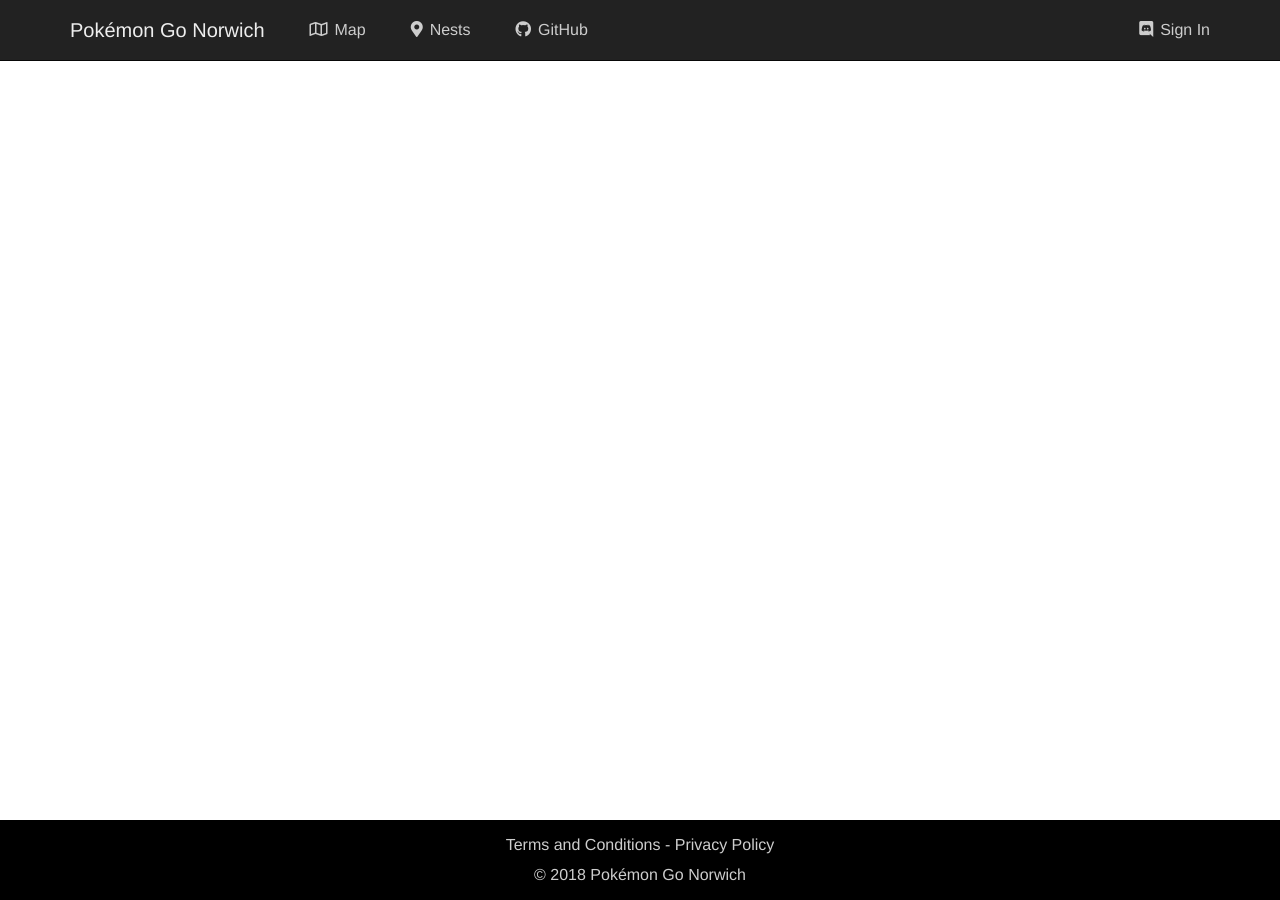
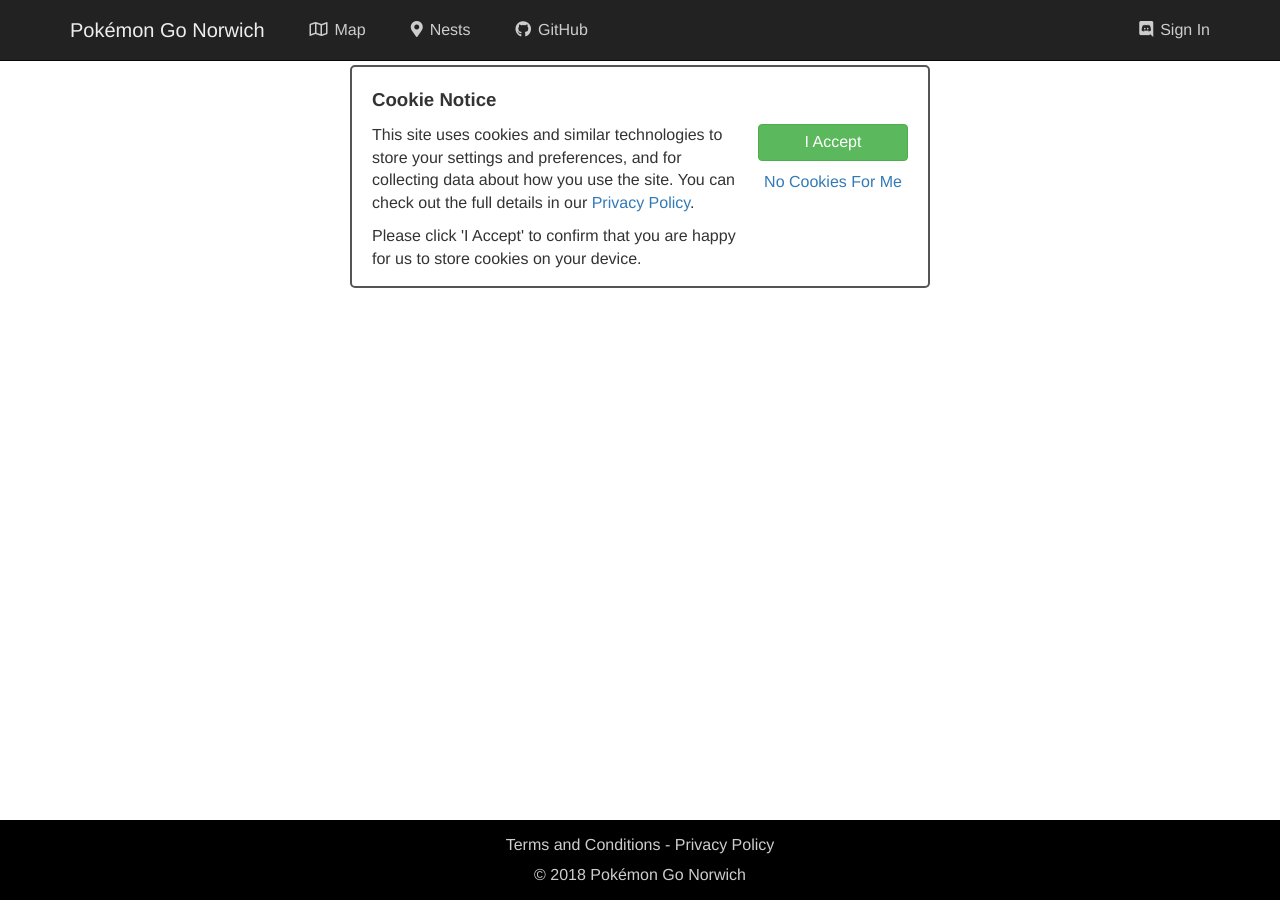
Before and after one commit to NorwichPoGo/nests, a Jekyll site: the page built from index.html, in a window 1280 px wide. Built offline with Jekyll 4.4.1, drawn with Linux system fonts in a browser that asks for light colours; nearby versions of some CDN libraries.

Commit message:
Add a cookie notice. (#16)

```diff
--- /dev/null
+++ b/_includes/cookie_notice.html
@@ -0,0 +1,11 @@
+<div class="cookie-notice">
+  <div class="heading">Cookie Notice</div>
+  <div class="left-section">
+    <p>This site uses cookies and similar technologies to store your settings and preferences, and for collecting data about how you use the site. You can check out the full details in our <a href="{{ site.data.routes.privacyPolicy }}#14-cookies">Privacy Policy</a>.</p>
+    <p>Please click 'I Accept' to confirm that you are happy for us to store cookies on your device.</p>
+  </div>
+  <div class="right-section">
+    <a href="#" class="btn btn-success accept">I Accept</a>
+    <a href="#" class="reject">No Cookies For Me</a>
+  </div>
+</div>
--- a/_includes/user_handling.html
+++ b/_includes/user_handling.html
@@ -1,9 +1,26 @@
 <script>
   $(function () {
+    const cookieNotice = $('.cookie-notice');
+    const acceptCookies = localStorage.getItem('acceptCookies');
+
+    if (acceptCookies !== 'true' && acceptCookies !== 'false') {
+      cookieNotice.show();
+    }
+
+    $('.cookie-notice .accept').click(function () {
+      cookieNotice.hide();
+      localStorage.setItem('acceptCookies', 'true');
+    });
+    $('.cookie-notice .reject').click(function () {
+      cookieNotice.hide();
+      localStorage.setItem('acceptCookies', 'false');
+    });
+
     const userJson = localStorage.getItem('user');
     if (!userJson) return;
     const user = JSON.parse(userJson);
     if (!user || !user.id || !user.username) return;
+
     $('.user-sign-in-link').addClass('hidden');
     $('.user-sign-out-link').addClass('shown');
     $('.user-profile-text').html(
--- a/_layouts/default.html
+++ b/_layouts/default.html
@@ -38,6 +38,13 @@
     {%- endfor- %}
     {% endif %}
 
+    {%- capture cookie_notice_file -%}{{ 'cookie_notice.html' }}{%- endcapture -%}
+    {%- capture cookie_notice -%}{%- include {{ cookie_notice_file }} -%}{%- endcapture -%}
+    {%- assign cookie_notice_lines = cookie_notice | newline_to_br | strip_newlines | split: '<br />' -%}
+    {% for line in cookie_notice_lines %}
+    {{ line }}
+    {%- endfor- %}
+
     <script src="https://code.jquery.com/jquery-2.2.4.min.js" integrity="sha256-BbhdlvQf/xTY9gja0Dq3HiwQF8LaCRTXxZKRutelT44=" crossorigin="anonymous"></script>
     <script src="//maxcdn.bootstrapcdn.com/bootstrap/3.3.7/js/bootstrap.min.js" integrity="sha384-Tc5IQib027qvyjSMfHjOMaLkfuWVxZxUPnCJA7l2mCWNIpG9mGCD8wGNIcPD7Txa" crossorigin="anonymous"></script>
     {%- if page.scripts -%}
--- /dev/null
+++ b/assets/css/cookie_notice.scss
@@ -0,0 +1,79 @@
+.cookie-notice {
+  display: none;
+  position: fixed;
+  top: calc(#{$navbar-height} + 5px);
+  left: 20px;
+  right: 20px;
+  padding: 20px 20px 5px 20px;
+  background-color: white;
+  border-style: solid;
+  border-color: #555;
+  border-width: 2px;
+  border-radius: 5px;
+
+  .close-icon {
+    position: absolute;
+    top: 20px;
+    right: 23px;
+    cursor: pointer;
+  }
+
+  .heading {
+    font-size: 14pt;
+    font-weight: bold;
+    margin-bottom: 10px;
+  }
+
+  p {
+    font-size: 12pt;
+  }
+
+  .right-section {
+    text-align: center;
+  }
+
+  .accept,
+  .reject {
+    display: block;
+    margin-bottom: 10px;
+    font-size: 12pt;
+  }
+}
+
+@media (min-width: 768px) {
+  .cookie-notice {
+    top: calc(#{$navbar-height-large} + 5px);
+    left: 150px;
+    right: 150px;
+
+    .left-section,
+    .right-section {
+      display: inline-block;
+    }
+
+    .left-section {
+      width: calc(100% - 170px);
+      margin-right: 10px;
+    }
+
+    .right-section {
+      width: 150px;
+      float: right;
+      margin-left: 10px;
+    }
+  }
+}
+
+@media (min-width: 992px) {
+  .cookie-notice {
+    left: 250px;
+    right: 250px;
+  }
+}
+
+@media (min-width: 1200px) {
+  .cookie-notice {
+    left: 350px;
+    right: 350px;
+  }
+}
--- a/assets/css/main.scss
+++ b/assets/css/main.scss
@@ -6,6 +6,7 @@
 
 @import "navbar";
 @import "footer";
+@import "cookie_notice";
 
 body {
   padding-top: $navbar-height;
--- a/lib/settings.js
+++ b/lib/settings.js
@@ -37,6 +37,8 @@
 };
 
 Settings.set = (settingName, value) => {
+  if (!Settings.get('acceptCookies')) return;
+
   const setting = Settings.settings[settingName];
 
   setting.getURLValue = false;
@@ -49,6 +51,10 @@
 };
 
 Settings.settings = {
+  acceptCookies: {
+    type: 'boolean',
+    defaultValue: false
+  },
   showGyms: {
     type: 'boolean',
     defaultValue: true
```
Also changed, not shown: _layouts/default_legal.html (+7 -0 lines), sign_out/index.html (+6 -2 lines), assets/js/map.min.js, assets/js/nests.min.js, assets/js/sign_in.min.js, assets/js/sign_in_token.min.js, 4 other files.
